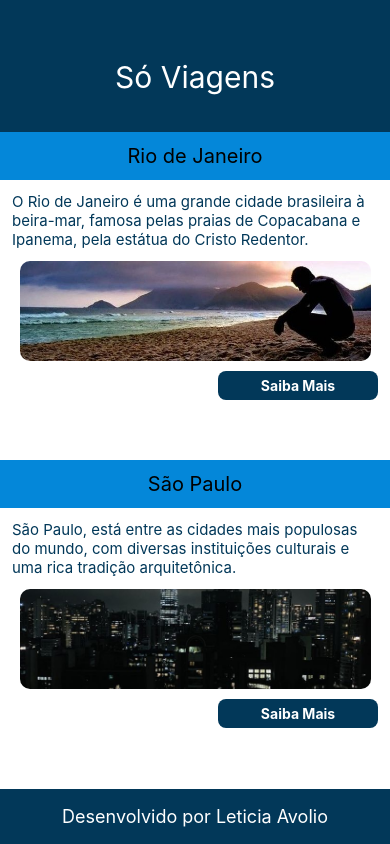
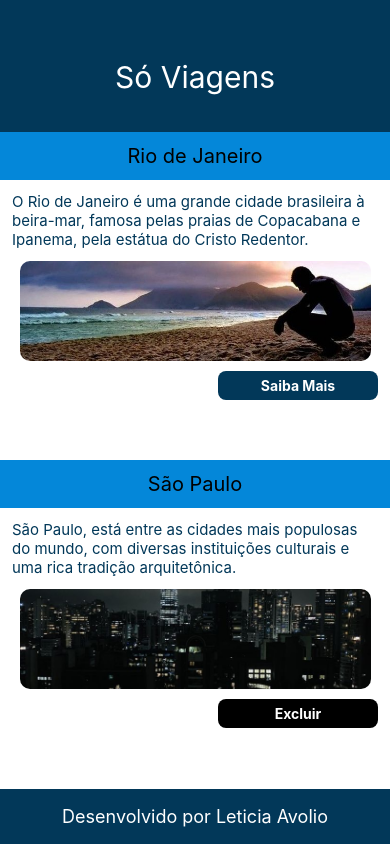
Before and after one commit to leticiaavolio/PrjHelloWorldReact, a React Native app: screen / in a window 390 px wide. Built offline with nearby package versions, Linux system fonts and the light colour scheme.

Commit message:
Atividade 5 finalizada

```diff
--- a/components/Button/Button.tsx
+++ b/components/Button/Button.tsx
@@ -1,17 +1,23 @@
 import { StyleSheet, Text, TouchableOpacity} from 'react-native';
 import React,{useState} from "react";
 
+type Prop ={
+  texto:string,
+  alerta:string,
+  corFundo:string,
+}
+export default function Button(prop:Prop) {
 
-export default function Button() {
+   const [button, setLido] = useState(prop.texto)
+  function SaibaMais(){
+    alert("Você clicou no post "+ prop.alerta+".")
+    if(prop.texto=="Saiba Mais"){
+      setLido("Lido")
+    }
 
-  const [button, setLido] = useState("Saiba Mais")
-
-  function SaibaMais(){
-    alert("Você clicou no post")
-    setLido("Lido")
   }
   return (
-    <TouchableOpacity style={styles.button} onPress={SaibaMais}>
+    <TouchableOpacity style={[styles.button, {backgroundColor: prop.corFundo}]}  onPress={SaibaMais} >
         <Text style={styles.buttonText}>{button}</Text>
     </TouchableOpacity>
 );
@@ -22,7 +28,7 @@ const styles = StyleSheet.create({
         width:160,
         borderRadius:8,
         padding: 6,
-        backgroundColor:'#023859',
+        // backgroundColor:'#023859',
         alignSelf:'flex-end',
         marginHorizontal:12,
       },
--- a/components/Post/Post.tsx
+++ b/components/Post/Post.tsx
@@ -1,20 +1,24 @@
 import { StyleSheet, Text, View, Image} from 'react-native';
 import Button from '../Button/Button';
-import React from 'react';
+import React from "react";
 
 type Prop ={
   titulo:string,
   descricao:string,
   imagem: object,
+  button: string,
+  color:string,
 }
 
+
 export default function Post(prop: Prop) {
+
   return (
     <View style={styles.post}>
         <Text style={styles.headerPost}>{prop.titulo}</Text>
         <Text style={styles.textPost}>{prop.descricao}</Text>
         <Image source={prop.imagem} style={styles.image} />
-        <Button/>
+        <Button texto={prop.button} alerta={prop.titulo} corFundo={prop.color}/>
     </View>
 );
 }
--- a/screens/Home.tsx
+++ b/screens/Home.tsx
@@ -7,14 +7,16 @@ import rj from '../assets/rj.jpg';
 import sp from '../assets/sp.jpg';
 
 export default function Home() {
+
+
     return (
       //<></> fragment
       <View style={styles.container}>
         <StatusBar style="auto" />
         <Header/>
-        <Post titulo="Rio de Janeiro" descricao="O Rio de Janeiro é uma grande cidade brasileira à beira-mar, famosa pelas praias de Copacabana e Ipanema, pela estátua do Cristo Redentor." imagem={rj}/>
+        <Post titulo="Rio de Janeiro" descricao="O Rio de Janeiro é uma grande cidade brasileira à beira-mar, famosa pelas praias de Copacabana e Ipanema, pela estátua do Cristo Redentor." imagem={rj} button="Saiba Mais" color='#023859'/>
         <Post titulo="São Paulo" descricao="São Paulo, está entre as cidades mais populosas do mundo, com diversas instituições culturais e uma rica tradição arquitetônica."
-        imagem={sp}/>
+        imagem={sp} button="Excluir" color="black"/>
         <Footer />
       </View>
     );
```
